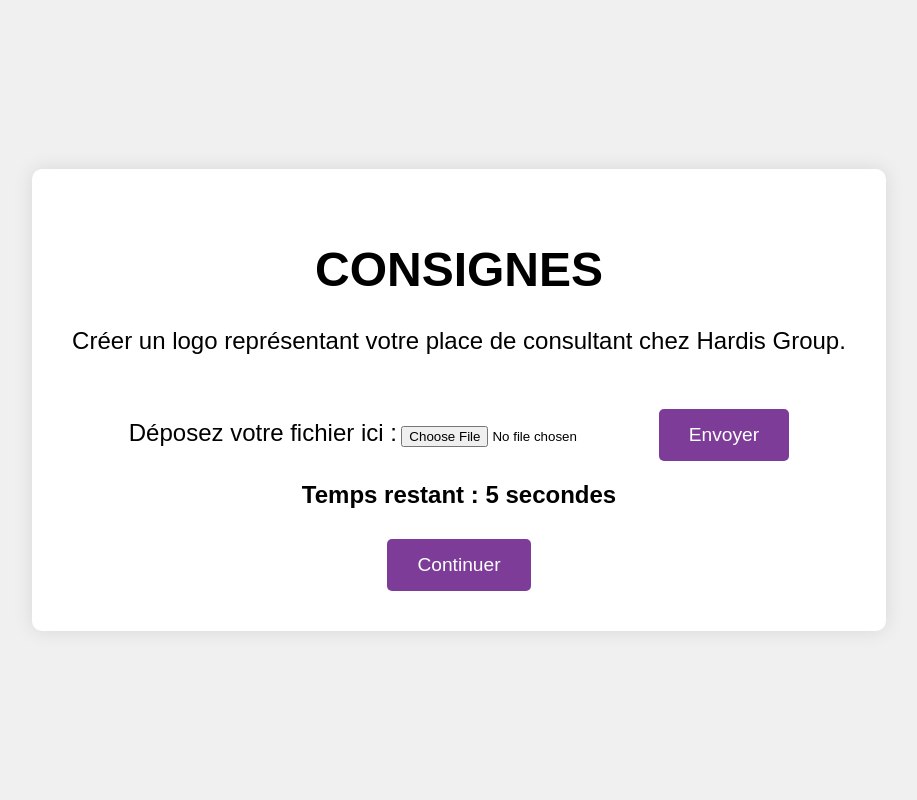
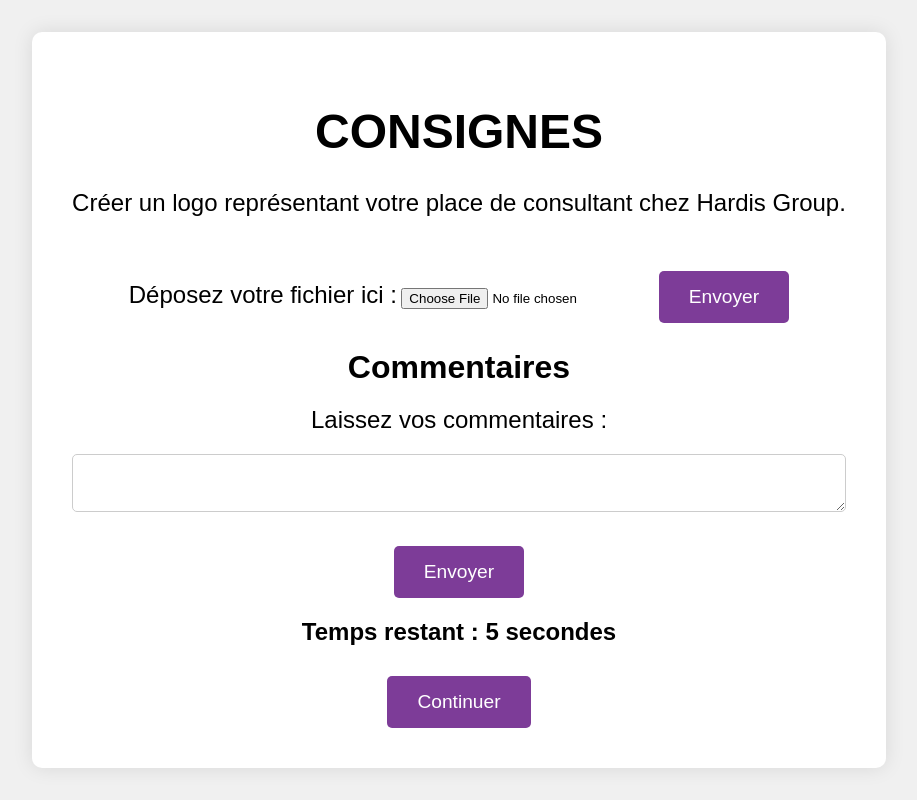
Before and after one commit to mael219389/innovation2, a website: page public/instructions-upload.html in a window 1280 px wide. Shown: the whole page, without its empty margins (181-1098 px from the left). Drawn offline with Linux system fonts and the light colour scheme.

Commit message:
ajout formulaire

```diff
--- a/public/instructions-upload.html
+++ b/public/instructions-upload.html
@@ -10,11 +10,19 @@
     <div class="container">
         <h1>CONSIGNES</h1>
         <p>Créer un logo représentant votre place de consultant chez Hardis Group.</p>
-        <form id="upload-form" method="POST" enctype="multipart/form-data">
+        <form id="upload-form" method="POST" action="/api/upload" enctype="multipart/form-data">
             <label for="file-upload">Déposez votre fichier ici :</label>
             <input type="file" id="file-upload" name="file-upload" required>
-            <button type="button" onclick="submitForm()">Envoyer</button>
+            <button type="submit">Envoyer</button>
         </form>
+
+        <h2>Commentaires</h2>
+        <form id="feedback-form" method="POST" action="/api/feedback">
+            <label for="feedback">Laissez vos commentaires :</label>
+            <textarea id="feedback" name="feedback" required></textarea>
+            <button type="submit">Envoyer</button>
+        </form>
+
         <div id="timer">Temps restant : <span id="time-remaining">10</span> secondes</div>
         <button type="button" onclick="goToFinished()">Continuer</button>
     </div>
--- a/uploads/feedback.txt
+++ /dev/null
@@ -1,2 +0,0 @@
-Feedback: bekhfuiowehfuhewf
-Feedback: dhryhr
```
Also changed, not shown: public/index.html (+1 -0 lines), uploads/1737724139818.png (deleted), 3 other files.
